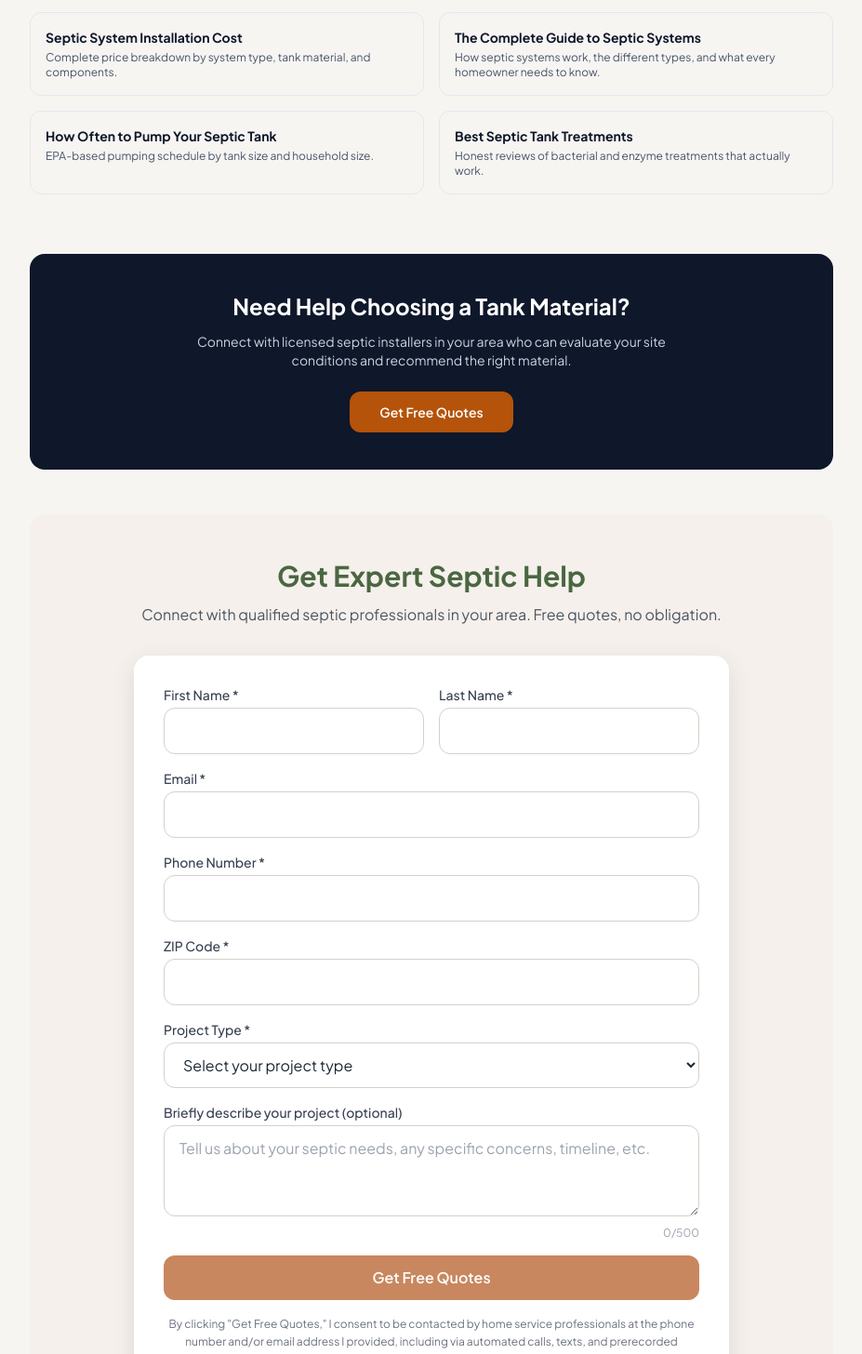
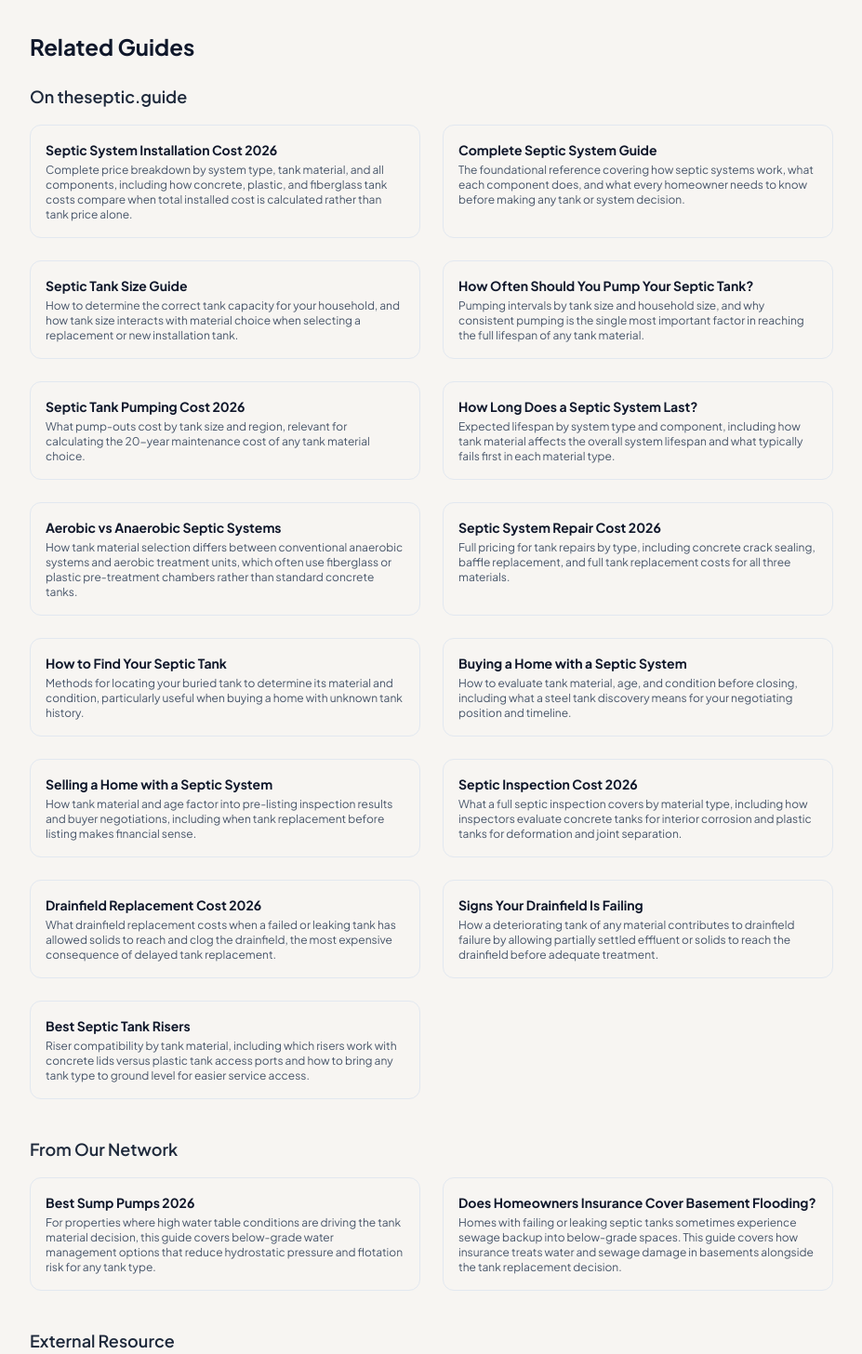
Before and after one commit to thebasementguide2026/theseptic.guide-, a Next.js app: page /comparisons/concrete-vs-plastic-vs-fiberglass-septic-tanks in a window 1280 px wide. Shown: the part 8920-10376 px from the top of the page at 93% size, without its empty margins (176-1103 px from the left). Built offline with nearby package versions, Linux system fonts and the light colour scheme.

Commit message:
Replace Related Guides on concrete-vs-plastic-vs-fiberglass with expanded version (15+2+1)

```diff
--- a/app/comparisons/concrete-vs-plastic-vs-fiberglass-septic-tanks/page.tsx
+++ b/app/comparisons/concrete-vs-plastic-vs-fiberglass-septic-tanks/page.tsx
@@ -531,25 +531,91 @@ export default function ConcreteVsPlasticVsFiberglass() {
         </div>
 
         {/* Related Guides */}
-        <div className='mb-16'>
-          <h2 className='text-xl font-bold text-slate-900 mb-4'>Related Guides</h2>
-          <div className='grid md:grid-cols-2 gap-4'>
+        <div className='border-t border-slate-100 pt-16 mt-16 mb-16'>
+          <h2 className='text-2xl font-bold text-slate-900 mb-6'>Related Guides</h2>
+
+          <h3 className='text-lg font-semibold text-slate-800 mb-4'>On theseptic.guide</h3>
+          <div className='grid md:grid-cols-2 gap-6 mb-10'>
             <Link href='/cost-guides/septic-system-installation-cost' className='block p-4 border border-slate-200 rounded-lg hover:shadow-md transition-shadow'>
-              <h3 className='font-bold text-slate-900 mb-1 text-sm'>Septic System Installation Cost</h3>
-              <p className='text-slate-600 text-xs'>Complete price breakdown by system type, tank material, and components.</p>
+              <h4 className='font-bold text-slate-900 mb-1 text-sm'>Septic System Installation Cost 2026</h4>
+              <p className='text-slate-600 text-xs'>Complete price breakdown by system type, tank material, and all components, including how concrete, plastic, and fiberglass tank costs compare when total installed cost is calculated rather than tank price alone.</p>
             </Link>
             <Link href='/articles/complete-septic-guide' className='block p-4 border border-slate-200 rounded-lg hover:shadow-md transition-shadow'>
-              <h3 className='font-bold text-slate-900 mb-1 text-sm'>The Complete Guide to Septic Systems</h3>
-              <p className='text-slate-600 text-xs'>How septic systems work, the different types, and what every homeowner needs to know.</p>
+              <h4 className='font-bold text-slate-900 mb-1 text-sm'>Complete Septic System Guide</h4>
+              <p className='text-slate-600 text-xs'>The foundational reference covering how septic systems work, what each component does, and what every homeowner needs to know before making any tank or system decision.</p>
+            </Link>
+            <Link href='/guides/septic-tank-size-guide' className='block p-4 border border-slate-200 rounded-lg hover:shadow-md transition-shadow'>
+              <h4 className='font-bold text-slate-900 mb-1 text-sm'>Septic Tank Size Guide</h4>
+              <p className='text-slate-600 text-xs'>How to determine the correct tank capacity for your household, and how tank size interacts with material choice when selecting a replacement or new installation tank.</p>
             </Link>
             <Link href='/articles/how-often-pump-septic-tank' className='block p-4 border border-slate-200 rounded-lg hover:shadow-md transition-shadow'>
-              <h3 className='font-bold text-slate-900 mb-1 text-sm'>How Often to Pump Your Septic Tank</h3>
-              <p className='text-slate-600 text-xs'>EPA-based pumping schedule by tank size and household size.</p>
+              <h4 className='font-bold text-slate-900 mb-1 text-sm'>How Often Should You Pump Your Septic Tank?</h4>
+              <p className='text-slate-600 text-xs'>Pumping intervals by tank size and household size, and why consistent pumping is the single most important factor in reaching the full lifespan of any tank material.</p>
             </Link>
-            <Link href='/reviews/best-septic-tank-treatments' className='block p-4 border border-slate-200 rounded-lg hover:shadow-md transition-shadow'>
-              <h3 className='font-bold text-slate-900 mb-1 text-sm'>Best Septic Tank Treatments</h3>
-              <p className='text-slate-600 text-xs'>Honest reviews of bacterial and enzyme treatments that actually work.</p>
+            <Link href='/articles/septic-tank-pumping-cost' className='block p-4 border border-slate-200 rounded-lg hover:shadow-md transition-shadow'>
+              <h4 className='font-bold text-slate-900 mb-1 text-sm'>Septic Tank Pumping Cost 2026</h4>
+              <p className='text-slate-600 text-xs'>What pump-outs cost by tank size and region, relevant for calculating the 20-year maintenance cost of any tank material choice.</p>
             </Link>
+            <Link href='/articles/how-long-does-a-septic-system-last' className='block p-4 border border-slate-200 rounded-lg hover:shadow-md transition-shadow'>
+              <h4 className='font-bold text-slate-900 mb-1 text-sm'>How Long Does a Septic System Last?</h4>
+              <p className='text-slate-600 text-xs'>Expected lifespan by system type and component, including how tank material affects the overall system lifespan and what typically fails first in each material type.</p>
+            </Link>
+            <Link href='/comparisons/aerobic-vs-anaerobic-septic-systems' className='block p-4 border border-slate-200 rounded-lg hover:shadow-md transition-shadow'>
+              <h4 className='font-bold text-slate-900 mb-1 text-sm'>Aerobic vs Anaerobic Septic Systems</h4>
+              <p className='text-slate-600 text-xs'>How tank material selection differs between conventional anaerobic systems and aerobic treatment units, which often use fiberglass or plastic pre-treatment chambers rather than standard concrete tanks.</p>
+            </Link>
+            <Link href='/cost-guides/septic-system-repair-cost' className='block p-4 border border-slate-200 rounded-lg hover:shadow-md transition-shadow'>
+              <h4 className='font-bold text-slate-900 mb-1 text-sm'>Septic System Repair Cost 2026</h4>
+              <p className='text-slate-600 text-xs'>Full pricing for tank repairs by type, including concrete crack sealing, baffle replacement, and full tank replacement costs for all three materials.</p>
+            </Link>
+            <Link href='/articles/how-to-find-your-septic-tank' className='block p-4 border border-slate-200 rounded-lg hover:shadow-md transition-shadow'>
+              <h4 className='font-bold text-slate-900 mb-1 text-sm'>How to Find Your Septic Tank</h4>
+              <p className='text-slate-600 text-xs'>Methods for locating your buried tank to determine its material and condition, particularly useful when buying a home with unknown tank history.</p>
+            </Link>
+            <Link href='/guides/buying-home-with-septic' className='block p-4 border border-slate-200 rounded-lg hover:shadow-md transition-shadow'>
+              <h4 className='font-bold text-slate-900 mb-1 text-sm'>Buying a Home with a Septic System</h4>
+              <p className='text-slate-600 text-xs'>How to evaluate tank material, age, and condition before closing, including what a steel tank discovery means for your negotiating position and timeline.</p>
+            </Link>
+            <Link href='/guides/selling-home-with-septic-system' className='block p-4 border border-slate-200 rounded-lg hover:shadow-md transition-shadow'>
+              <h4 className='font-bold text-slate-900 mb-1 text-sm'>Selling a Home with a Septic System</h4>
+              <p className='text-slate-600 text-xs'>How tank material and age factor into pre-listing inspection results and buyer negotiations, including when tank replacement before listing makes financial sense.</p>
+            </Link>
+            <Link href='/cost-guides/septic-inspection-cost' className='block p-4 border border-slate-200 rounded-lg hover:shadow-md transition-shadow'>
+              <h4 className='font-bold text-slate-900 mb-1 text-sm'>Septic Inspection Cost 2026</h4>
+              <p className='text-slate-600 text-xs'>What a full septic inspection covers by material type, including how inspectors evaluate concrete tanks for interior corrosion and plastic tanks for deformation and joint separation.</p>
+            </Link>
+            <Link href='/cost-guides/drainfield-replacement-cost' className='block p-4 border border-slate-200 rounded-lg hover:shadow-md transition-shadow'>
+              <h4 className='font-bold text-slate-900 mb-1 text-sm'>Drainfield Replacement Cost 2026</h4>
+              <p className='text-slate-600 text-xs'>What drainfield replacement costs when a failed or leaking tank has allowed solids to reach and clog the drainfield, the most expensive consequence of delayed tank replacement.</p>
+            </Link>
+            <Link href='/problems/drainfield-failing' className='block p-4 border border-slate-200 rounded-lg hover:shadow-md transition-shadow'>
+              <h4 className='font-bold text-slate-900 mb-1 text-sm'>Signs Your Drainfield Is Failing</h4>
+              <p className='text-slate-600 text-xs'>How a deteriorating tank of any material contributes to drainfield failure by allowing partially settled effluent or solids to reach the drainfield before adequate treatment.</p>
+            </Link>
+            <Link href='/reviews/best-septic-tank-risers' className='block p-4 border border-slate-200 rounded-lg hover:shadow-md transition-shadow'>
+              <h4 className='font-bold text-slate-900 mb-1 text-sm'>Best Septic Tank Risers</h4>
+              <p className='text-slate-600 text-xs'>Riser compatibility by tank material, including which risers work with concrete lids versus plastic tank access ports and how to bring any tank type to ground level for easier service access.</p>
+            </Link>
+          </div>
+
+          <h3 className='text-lg font-semibold text-slate-800 mb-4'>From Our Network</h3>
+          <div className='grid md:grid-cols-2 gap-6 mb-10'>
+            <a href='https://thebasement.guide/articles/best-sump-pumps-2026' target='_blank' rel='noopener noreferrer' className='block p-4 border border-slate-200 rounded-lg hover:shadow-md transition-shadow'>
+              <h4 className='font-bold text-slate-900 mb-1 text-sm'>Best Sump Pumps 2026</h4>
+              <p className='text-slate-600 text-xs'>For properties where high water table conditions are driving the tank material decision, this guide covers below-grade water management options that reduce hydrostatic pressure and flotation risk for any tank type.</p>
+            </a>
+            <a href='https://thebasement.guide/articles/basement-flooding-insurance' target='_blank' rel='noopener noreferrer' className='block p-4 border border-slate-200 rounded-lg hover:shadow-md transition-shadow'>
+              <h4 className='font-bold text-slate-900 mb-1 text-sm'>Does Homeowners Insurance Cover Basement Flooding?</h4>
+              <p className='text-slate-600 text-xs'>Homes with failing or leaking septic tanks sometimes experience sewage backup into below-grade spaces. This guide covers how insurance treats water and sewage damage in basements alongside the tank replacement decision.</p>
+            </a>
+          </div>
+
+          <h3 className='text-lg font-semibold text-slate-800 mb-4'>External Resource</h3>
+          <div className='grid md:grid-cols-2 gap-6'>
+            <a href='https://www.epa.gov/septic/how-care-your-septic-system' target='_blank' rel='noopener noreferrer' className='block p-4 border border-slate-200 rounded-lg hover:shadow-md transition-shadow'>
+              <h4 className='font-bold text-slate-900 mb-1 text-sm'>EPA Septic System Maintenance Guidance</h4>
+              <p className='text-slate-600 text-xs'>The EPA&apos;s official residential septic system guidance covering maintenance schedules, pumping recommendations, and system care practices that apply to all three tank material types.</p>
+            </a>
           </div>
         </div>
 
```
